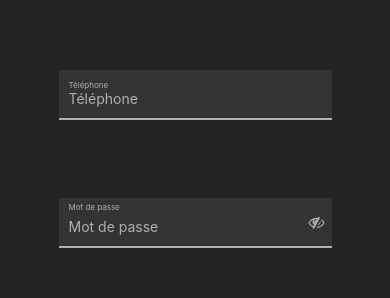
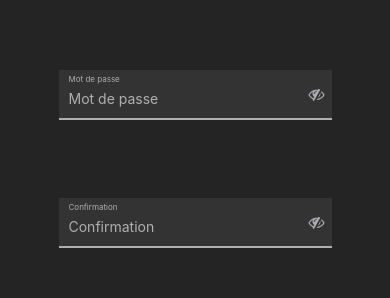
Before and after one commit to michaelrasolo/gametime-front, a React Native app: screen /SignUp in a window 390 px wide. Shown: the part 330-628 px from the top of the page. Built offline with nearby package versions, Linux system fonts and the light colour scheme.

Commit message:
regex sign up screen

```diff
--- a/App.js
+++ b/App.js
@@ -9,8 +9,28 @@ import { NavigationContainer } from '@react-navigation/native';
 import { createBottomTabNavigator } from '@react-navigation/bottom-tabs';
 import { createNativeStackNavigator } from '@react-navigation/native-stack';
 
+import { Provider } from 'react-redux';
+import { configureStore, combineReducers } from '@reduxjs/toolkit';
+import { persistStore, persistReducer } from "redux-persist";
+import { PersistGate } from "redux-persist/integration/react";
+//import storage from 'redux-persist/lib/storage';
+import asyncStorage from "@react-native-async-storage/async-storage";
+
+import user from './reducers/user';
+
 import FontAwesome5 from 'react-native-vector-icons/FontAwesome5';
 import SignUpScreen from './screens/SignUpScreen';
+
+const reducers = combineReducers({ user });
+
+const persistConfig = { key: 'GameTime', storage: asyncStorage };
+const store = configureStore({
+  reducer: persistReducer(persistConfig, reducers),
+  middleware: (getDefaultMiddleware) => getDefaultMiddleware({ serializableCheck: false }),
+ });
+
+
+const persistor = persistStore(store);
 
 const Stack = createNativeStackNavigator();
 const Tab = createBottomTabNavigator();
@@ -53,13 +73,17 @@ export default function App() {
     //   <RadioButtons leftTitle='1' midTitle='2'rightTitle='3'/>
     //   <StatusBar style="auto" />
     // </View>
+    <Provider store={store}>
+      <PersistGate persistor={persistor}>
         <NavigationContainer>
           <Stack.Navigator screenOptions={{ headerShown: false }}>
             <Stack.Screen name="SignUp" component={SignUpScreen} />
             <Stack.Screen name="TabNavigator" component={TabNavigator} />
           </Stack.Navigator>
         </NavigationContainer>
-)}
+      </PersistGate>
+    </Provider>
+  );}
 
 const styles = StyleSheet.create({
   container: {
--- a/components/Inputs.js
+++ b/components/Inputs.js
@@ -5,7 +5,7 @@ function Inputs(props){
     return(
         <View style={[styles.container, { width: props.width, height: props.height }]}>
             <Text style={styles.text}>{props.name}</Text>
-            <TextInput style={styles.input} placeholder={props.name} placeholderTextColor='#B0B0B0'/>
+            <TextInput style={styles.input} onChangeText={props.onChangeText} placeholder={props.name} placeholderTextColor='#B0B0B0'/>
         </View>
     )
 }
--- a/components/PasswordInput.js
+++ b/components/PasswordInput.js
@@ -25,7 +25,7 @@ function PasswordInput(props){
         <View style={[styles.container, { width: props.width, height: props.height } ]}>
             <View style={styles.left}>
                 <Text style={styles.text}>{props.name}</Text>
-                <TextInput style={styles.input} placeholder={props.name} placeholderTextColor='#B0B0B0' secureTextEntry={secureTextEntry}/>
+                <TextInput style={styles.input} onChangeText={props.onChangeText} placeholder={props.name} placeholderTextColor='#B0B0B0' secureTextEntry={secureTextEntry}/>
             </View>
             <View style={styles.right}>
                 <TouchableOpacity onPress={() => eyeClick()}>
--- a/package.json
+++ b/package.json
@@ -15,6 +15,7 @@
     "@fortawesome/react-native-fontawesome": "^0.3.0",
     "@mui/icons-material": "^5.11.16",
     "@mui/material": "^5.13.0",
+    "@react-native-async-storage/async-storage": "^1.18.1",
     "@react-native-community/datetimepicker": "6.7.3",
     "@react-navigation/bottom-tabs": "6",
     "@react-navigation/native": "6",
--- /dev/null
+++ b/reducers/user.js
@@ -0,0 +1,25 @@
+import { createSlice } from '@reduxjs/toolkit';
+
+const initialState = {
+  value: { token: null, email: null, password: null },
+};
+
+export const userSlice = createSlice({
+  name: 'user',
+  initialState,
+  reducers: {
+    login: (state, action) => {
+      state.value.token = action.payload.token;
+      state.value.email = action.payload.username;
+      state.value.password = action.payload.password;
+    },
+    logout: (state) => {
+      state.value.token = null;
+      state.value.email = null;
+      state.value.password = null;
+    },
+  },
+});
+
+export const { login, logout } = userSlice.actions;
+export default userSlice.reducer;
--- a/screens/SignUpScreen.js
+++ b/screens/SignUpScreen.js
@@ -1,13 +1,36 @@
 import { Button, StyleSheet, Text, View, TouchableOpacity } from "react-native";
 import HeaderLogo from "../components/HeaerLogo";
 import OrangeButton from "../components/OrangeButton";
-import Inputs from "../components/Inputs";
-import PasswordInput from "../components/PasswordInput";
+import Inputs from '../components/Inputs';
+import PasswordInput from '../components/PasswordInput';
+import { useState } from "react";
+import { login, logout } from '../reducers/user';
+import { useDispatch } from "react-redux";
+
 
 export default function SignUpScreen({ navigation }) {
+
+    const [email, setEmail] = useState('');
+    const [emailError, setEmailError] = useState(false);
+    const [confirmation, setConfirmation] = useState('');
+    const [password, setPassword] = useState('');
+
+    const dispatch = useDispatch();
+
+    const EMAIL_REGEX = /^(([^<>()\[\]\\.,;:\s@"]+(\.[^<>()\[\]\\.,;:\s@"]+)*)|(".+"))@((\[[0-9]{1,3}\.[0-9]{1,3}\.[0-9]{1,3}\.[0-9]{1,3}])|(([a-zA-Z\-0-9]+\.)+[a-zA-Z]{2,}))$/;
+
+
+    const handleSubmit = () => {
+        if (EMAIL_REGEX.test(email)) {
+          dispatch(login({email: email, password: password}));
+          navigation.navigate('TabNavigator');
+        } else {
+          setEmailError(true);
+        }
+      };
+
   return (
     <View style={styles.container}>
-
       <HeaderLogo />
 
       <View style={styles.title}>
@@ -15,18 +38,32 @@ export default function SignUpScreen({ navigation }) {
       </View>
 
       <View style={styles.input}>
-        <Inputs name="Email" placeholder="Email" height={50} width={"70%"} />
         <Inputs
-          name="Téléphone"
-          placeholder="Téléphone"
+          name="Email"
+          placeholder="Email"
           height={50}
           width={"70%"}
+          onChangeText={(value) => setEmail(value)}
+          value={email}
           />
+
+        {emailError && <Text style={styles.error}>Adresse mail invalide</Text>}
+
         <PasswordInput
           name="Mot de passe"
           placeholder="Mot de passe"
           height={50}
           width={"70%"}
+          onChangeText={(value) => setPassword(value)}
+          value={password}
+        />
+        <PasswordInput
+          name="Confirmation"
+          placeholder="Mot de passe"
+          height={50}
+          width={"70%"}
+          onChangeText={(value) => setConfirmation(value)}
+          value={confirmation}
         />
       </View>
 
@@ -34,10 +71,9 @@ export default function SignUpScreen({ navigation }) {
         <OrangeButton
           title="Créer mon compte"
           width={"55%"}
-        onPress={() => navigation.navigate("TabNavigator")}
+          onPress={handleSubmit}
         />
       </View>
-
     </View>
   );
 }
@@ -45,13 +81,13 @@ export default function SignUpScreen({ navigation }) {
 const styles = StyleSheet.create({
   container: {
     flex: 1,
-    backgroundColor: "#242424"
+    backgroundColor: "#242424",
   },
   input: {
     height: "50%",
     justifyContent: "space-around",
     alignItems: "center",
-    paddingTop: "10%"
+    paddingTop: "10%",
   },
   text: {
     fontSize: 30,
@@ -64,6 +100,9 @@ const styles = StyleSheet.create({
   },
   button: {
     alignItems: "center",
-    paddingTop: "7%"
+    paddingTop: "7%",
   },
+  error: {
+    color: '#FB724C',
+  }
 });
```
Also changed, not shown: 1 other file (tests, documents, lock files or other folders). Lines whose indentation alone changed are shown as unchanged.
